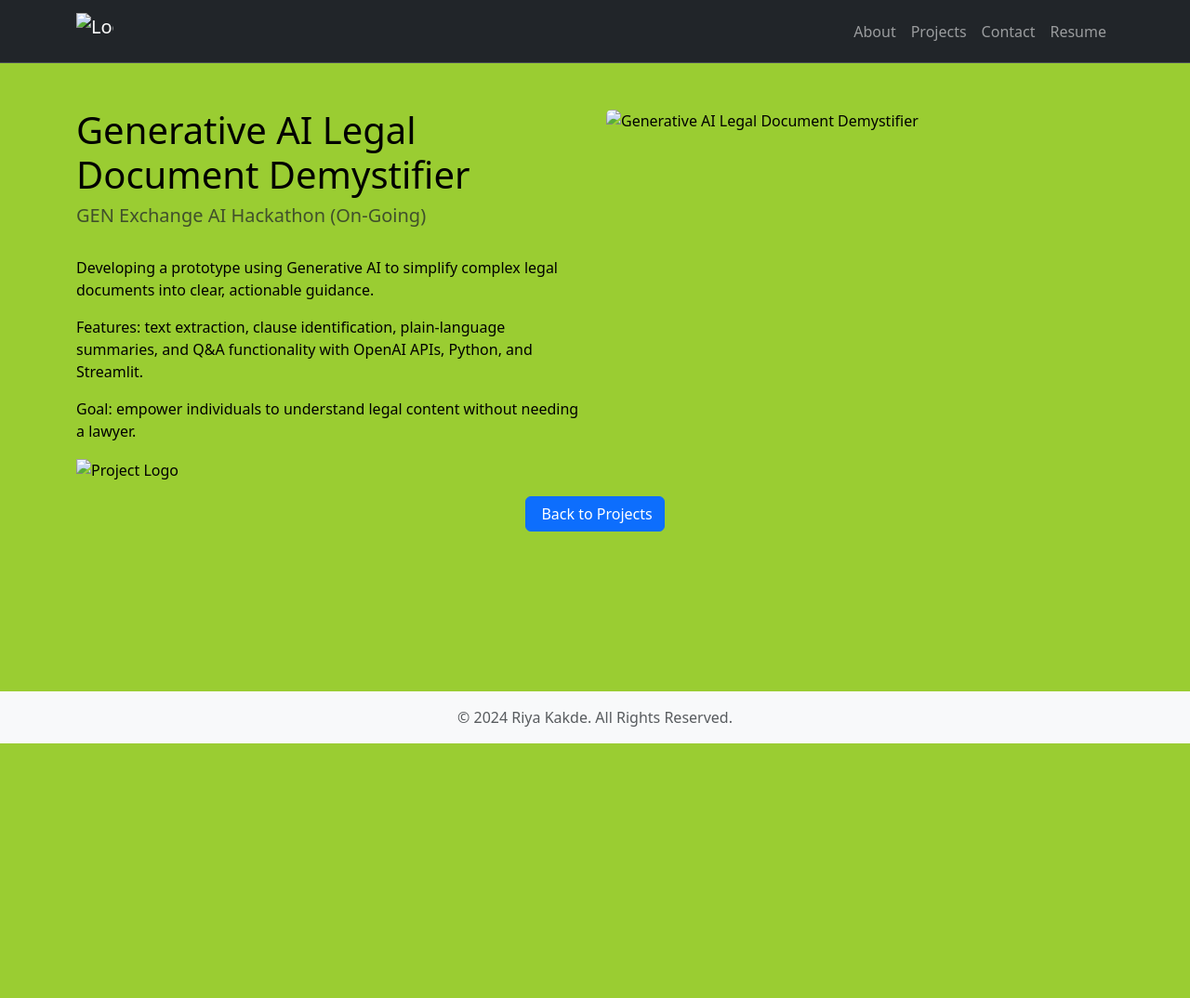
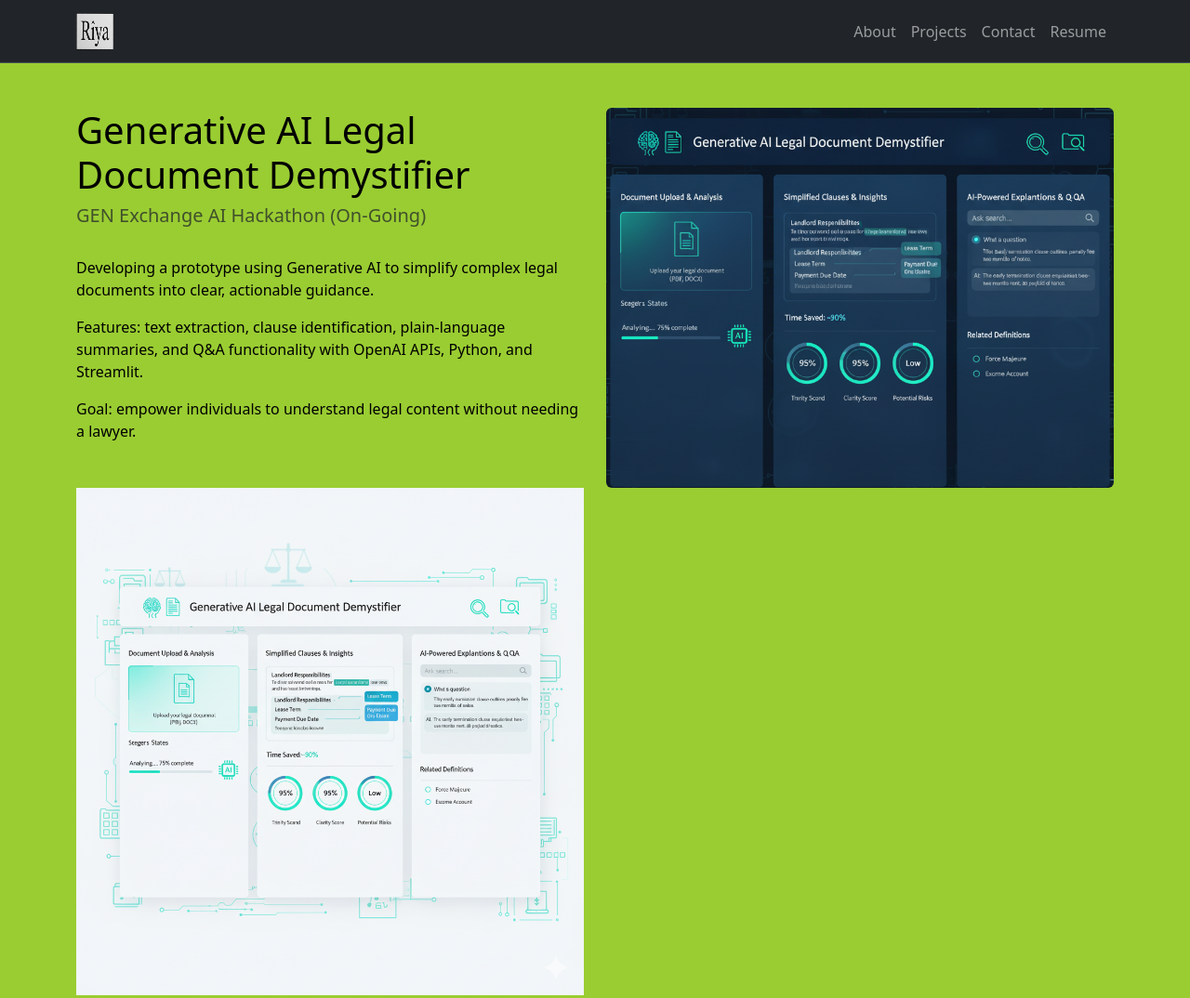
Before and after one commit to Riya72-coder/Personal-Portfolio, a plain HTML site: page Gen_AI.html in a window 1280 px wide. Shown: the top 1074 px of the page at 93% size. Before the commit the page ends 800 px from the top, so only its background shows below. Drawn offline with nearby package versions, Linux system fonts and the light colour scheme.

Commit message:
Update Gen_AI.html
image updated

```diff
--- a/Gen_AI.html
+++ b/Gen_AI.html
@@ -14,7 +14,7 @@
      <nav class="navbar navbar-expand-lg bg-dark border-bottom border-body" data-bs-theme="dark">
         <div class="container">
             <a class="navbar-brand" href="index.html">
-                <img src="images/riya_logo.png" alt="Logo" width="40" height="40" class="d-inline-block align-text-top">
+                <img src="riya_logo.png" alt="Logo" width="40" height="40" class="d-inline-block align-text-top">
             </a>
             <button class="navbar-toggler" type="button" data-bs-toggle="collapse" data-bs-target="#navbarNav" aria-controls="navbarNav" aria-expanded="false" aria-label="Toggle navigation">
                 <span class="navbar-toggler-icon"></span>
@@ -39,10 +39,10 @@
                         <p>Goal: empower individuals to understand legal content without needing a lawyer.</p>
             </div>
             <div class="col-md-6" data-aos="fade-right">
-                <img src="images/gen_ai.png" alt="Generative AI Legal Document Demystifier" class="img-fluid rounded">
+                <img src="gen_ai.png" alt="Generative AI Legal Document Demystifier" class="img-fluid rounded">
             </div>
             <div class="col-md-6" data-aos="fade-left">
-                <img src="images/gen_ai_whitemode.png" alt="Project Logo" class="img-fluid">
+                <img src="gen_ai_whitemode.png" alt="Project Logo" class="img-fluid">
             </div>
             <div class="mb-3">
 
@@ -64,4 +64,5 @@
         });
     </script>
 </body>
+
 </html>
```
